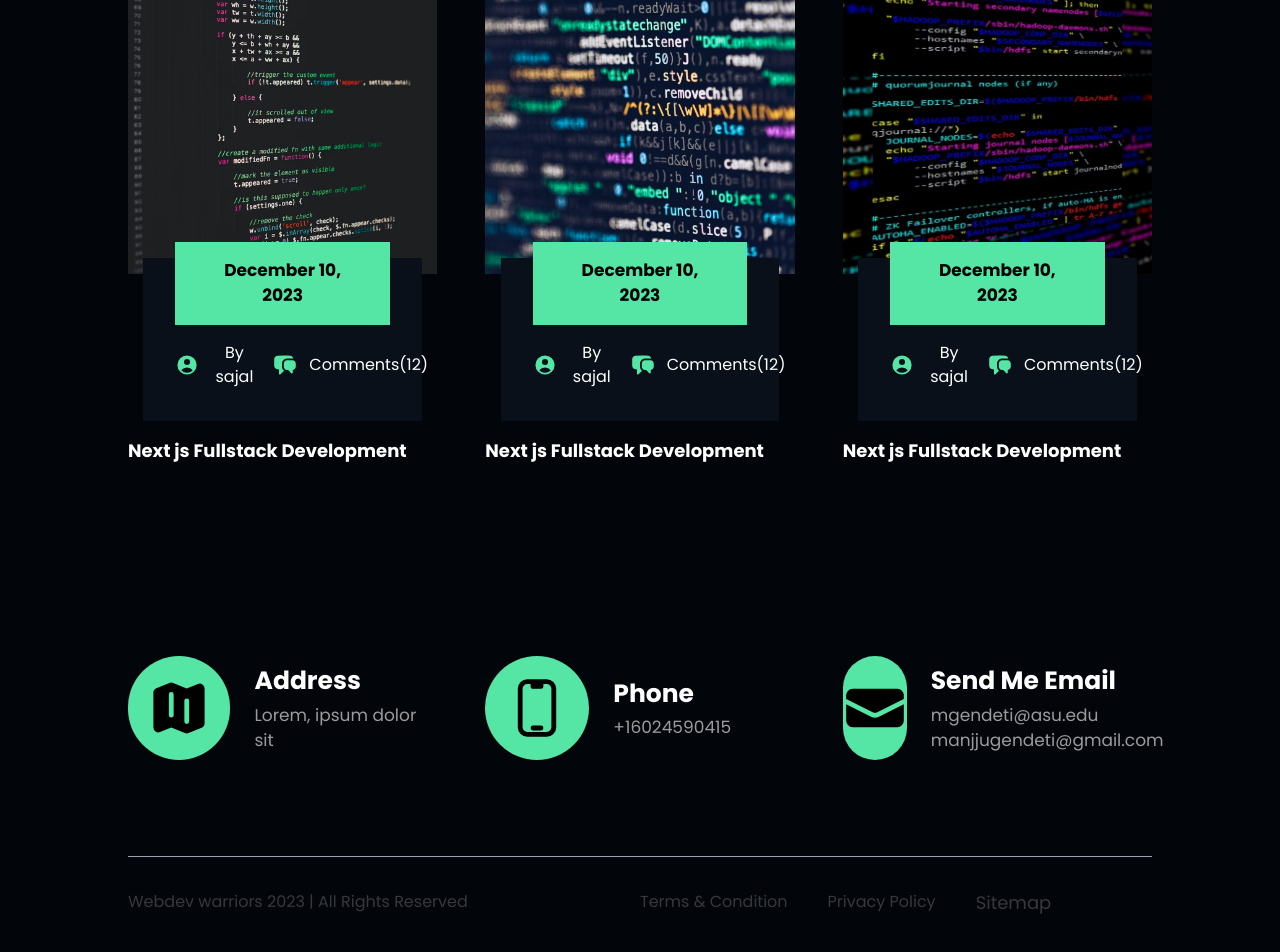
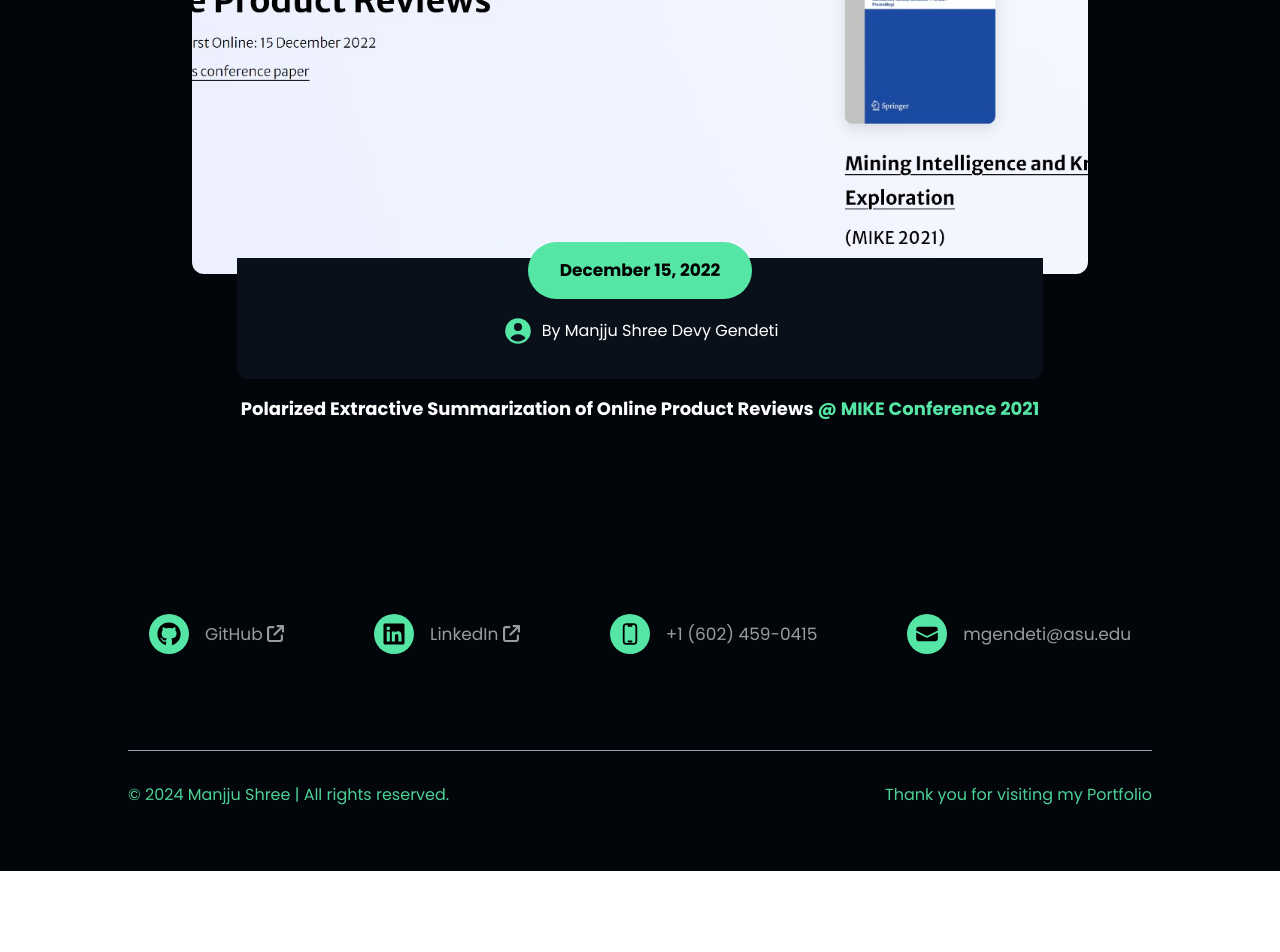
Before and after one commit to manju1201/MyPortfolio, a Next.js app: page / in a window 1280 px wide. Shown: the part 4623-5575 px from the top of the page. After the commit the page ends 5494 px from the top, so only its background shows below. Built offline with nearby package versions, Linux system fonts and the light colour scheme.

Commit message:
second push deployement

```diff
--- a/Components/Blog.tsx
+++ b/Components/Blog.tsx
@@ -1,3 +1,50 @@
+// import { ChatBubbleLeftRightIcon, UserCircleIcon } from "@heroicons/react/20/solid";
+// import Image from "next/image";
+// import React from "react";
+
+// const Blog = () => {
+//   return (
+//     <div className="pt-[4rem] md:pt-[8rem] pb-[4rem] bg-[#02050a]">
+//       <h1 className="heading">
+//         My <span className="text-yellow-400">Publication</span>
+//       </h1>
+//       <div className="grid grid-cols-1 lg:grid-cols-1 xl:grid-cols-1 mt-[4rem] gap-[3rem] w-[70%] mx-auto">
+//         <div>
+//           <div className="w-[100%] relative h-[400px] rounded-full">
+//             <Image
+//               src="/images/conference-paper.jpg"
+//               alt="blog"
+//               layout="fill"
+//               className="object-cover"
+//             />
+//           </div>
+//           <div
+//             className="w-[90%] text-center mx-auto bg-[#09101a] relative
+//                 p-[2rem] mt-[-1rem]"
+//           >
+//             <div
+//               className="w-fit px-[2rem] py-[1rem] bg-[#55e6a5] relative
+//                     mt-[-3rem] text-black font-semibold text-[17px] mx-auto"
+//             >
+//               December 15, 2022
+//             </div>
+//             <div className="flex flex-col md:flex-row items-center mt-[1rem] space-x-4">
+//                 <div className="flex items-center">
+//                     <UserCircleIcon className="w-[2rem] mx-auto h-[2rem] text-[#55e6a5]"/>
+//                     <p className="text-white">By Manjju Shree Devy Gendeti</p>
+//                 </div>
+//             </div>
+//           </div>
+//           <p className="mt-[1rem] text-white text-[18px] font-semibold">Polarized Extractive Summarization of Online Product Reviews @ MIKE Conference 2021</p>
+//         </div>
+//               </div>
+//     </div>
+//   );
+// };
+
+// export default Blog;
+
+
 import { ChatBubbleLeftRightIcon, UserCircleIcon } from "@heroicons/react/20/solid";
 import Image from "next/image";
 import React from "react";
@@ -6,14 +53,13 @@
   return (
     <div className="pt-[4rem] md:pt-[8rem] pb-[4rem] bg-[#02050a]">
       <h1 className="heading">
-        My
-        <span className="text-yellow-400">BLOG</span>
+        My <span className="text-yellow-400">Publication</span>
       </h1>
-      <div className="grid grid-cols-1 lg:grid-cols-2 xl:grid-cols-3 mt-[4rem] gap-[3rem] w-[80%] mx-auto">
+      <div className="grid grid-cols-1 lg:grid-cols-1 xl:grid-cols-1 mt-[4rem] gap-[3rem] w-[70%] mx-auto">
         <div>
-          <div className="w-[100%] relative h-[400px]">
+          <div className="w-[100%] relative h-[400px] rounded-xl overflow-hidden">
             <Image
-              src="/images/blog3.jpg"
+              src="/images/conference-paper.jpg"
               alt="blog"
               layout="fill"
               className="object-cover"
@@ -21,92 +67,26 @@
           </div>
           <div
             className="w-[90%] text-center mx-auto bg-[#09101a] relative
-                p-[2rem] mt-[-1rem]"
+                p-[2rem] mt-[-1rem] rounded-b-xl"
           >
             <div
               className="w-fit px-[2rem] py-[1rem] bg-[#55e6a5] relative
-                    mt-[-3rem] text-black font-semibold text-[17px] mx-auto"
+                    mt-[-3rem] text-black font-semibold text-[17px] mx-auto rounded-full"
             >
-              December 10, 2023
+              December 15, 2022
             </div>
-            <div className="flex flex-col md:flex-row items-center mt-[1rem] space-x-4">
-                <div className="flex items-center space-x-3">
-                    <UserCircleIcon className="w-[2rem] mx-auto h-[2rem] text-[#55e6a5]"/>
-                    <p className="text-white">By sajal</p>
-                </div>
-                <div className="flex items-center space-x-3 ">
-                    <ChatBubbleLeftRightIcon className="w-[1.5rem] mx-auto h-[1.5rem] text-[#55e6a5]"/>
-                    <p className="text-white">Comments(12)</p>
-                </div>
+            <div className="flex flex-col md:flex-row items-center justify-center mt-[1rem] space-x-4">
+              <div className="flex items-center">
+                <UserCircleIcon className="w-[2rem] mx-auto h-[2rem] text-[#55e6a5]" />
+                <p className="text-white ml-2">By Manjju Shree Devy Gendeti</p>
+              </div>
             </div>
           </div>
-          <p className="mt-[1rem] text-white text-[18px] font-semibold">Next js Fullstack Development</p>
+          <p className="mt-[1rem] text-white text-center text-[18px] font-semibold">
+            <a  href="https://link.springer.com/chapter/10.1007/978-3-031-21517-9_15" target="_blank">Polarized Extractive Summarization of Online Product Reviews <span className="text-[#55e6a5]">@ MIKE Conference 2021</span></a>
+
+          </p>
         </div>
-        <div>
-          <div className="w-[100%] relative h-[400px]">
-            <Image
-              src="/images/blog2.jpg"
-              alt="blog"
-              layout="fill"
-              className="object-cover"
-            />
-          </div>
-          <div
-            className="w-[90%] text-center mx-auto bg-[#09101a] relative
-                p-[2rem] mt-[-1rem]"
-          >
-            <div
-              className="w-fit px-[2rem] py-[1rem] bg-[#55e6a5] relative
-                    mt-[-3rem] text-black font-semibold text-[17px] mx-auto"
-            >
-              December 10, 2023
-            </div>
-            <div className="flex flex-col md:flex-row items-center mt-[1rem] space-x-4">
-                <div className="flex items-center space-x-3">
-                    <UserCircleIcon className="w-[2rem] mx-auto h-[2rem] text-[#55e6a5]"/>
-                    <p className="text-white">By sajal</p>
-                </div>
-                <div className="flex items-center space-x-3 ">
-                    <ChatBubbleLeftRightIcon className="w-[1.5rem] mx-auto h-[1.5rem] text-[#55e6a5]"/>
-                    <p className="text-white">Comments(12)</p>
-                </div>
-            </div>
-          </div>
-          <p className="mt-[1rem] text-white text-[18px] font-semibold">Next js Fullstack Development</p>
-        </div>
-        <div>
-          <div className="w-[100%] relative h-[400px]">
-            <Image
-              src="/images/blog1.jpg"
-              alt="blog"
-              layout="fill"
-              className="object-cover"
-            />
-          </div>
-          <div
-            className="w-[90%] text-center mx-auto bg-[#09101a] relative
-                p-[2rem] mt-[-1rem]"
-          >
-            <div
-              className="w-fit px-[2rem] py-[1rem] bg-[#55e6a5] relative
-                    mt-[-3rem] text-black font-semibold text-[17px] mx-auto"
-            >
-              December 10, 2023
-            </div>
-            <div className="flex flex-col md:flex-row items-center mt-[1rem] space-x-4">
-                <div className="flex items-center space-x-3">
-                    <UserCircleIcon className="w-[2rem] mx-auto h-[2rem] text-[#55e6a5]"/>
-                    <p className="text-white">By sajal</p>
-                </div>
-                <div className="flex items-center space-x-3 ">
-                    <ChatBubbleLeftRightIcon className="w-[1.5rem] mx-auto h-[1.5rem] text-[#55e6a5]"/>
-                    <p className="text-white">Comments(12)</p>
-                </div>
-            </div>
-          </div>
-          <p className="mt-[1rem] text-white text-[18px] font-semibold">Next js Fullstack Development</p>
-        </div>
-
       </div>
     </div>
   );
--- a/Components/Footer.tsx
+++ b/Components/Footer.tsx
@@ -1,63 +1,153 @@
+// import {
+//   DevicePhoneMobileIcon,
+//   EnvelopeIcon,
+//   MapIcon,
+// } from "@heroicons/react/20/solid";
+
+// import { FontAwesomeIcon } from '@fortawesome/react-fontawesome';
+// import { faLinkedin, faGithub } from '@fortawesome/free-brands-svg-icons';
+// import React from "react";
+
+// const Footer = () => {
+//   return (
+//     <div className="pt-[8rem] pb-[4rem] bg-[#02050a]">
+//       <div className="grid border-b-[1px] pb-[6rem] border-gray-400 grid-cols-1 lg:grid-cols-3 md:grid-cols-2 w-[80%] mx-auto gap-[3rem]">
+//       <div className="flex items-start space-x-6">
+//   <div className="flex flex-col items-center space-y-4">
+//     <div className="flex items-center space-x-2">
+//       <div className="md:w-[1.5rem] md:h-[1.5rem] w-[1.5rem] h-[1.5rem] flex items-center justify-center rounded-full bg-[#55e6a5]">
+//         <FontAwesomeIcon icon={faGithub} className="text-black" />
+//       </div>
+//       <p className="text-[10px] text-white opacity-60">
+//         <a href="https://github.com/manju1201" target="_blank" rel="noopener noreferrer">
+//           GitHub
+//         </a>
+//       </p>
+//     </div>
+//     <div className="flex items-center space-x-2">
+//       <div className="md:w-[1.5rem] md:h-[1.5rem] w-[1.5rem] h-[1.5rem] flex items-center justify-center rounded-full bg-[#55e6a5]">
+//         <FontAwesomeIcon icon={faLinkedin} className="text-black" />
+//       </div>
+//       <p className="text-[10px] text-white opacity-60">
+//         <a href="https://www.linkedin.com/in/manju-shree/" target="_blank" rel="noopener noreferrer">
+//           LinkedIn
+//         </a>
+//       </p>
+//     </div>
+//   </div>
+// </div>
+
+
+
+//         <div className="flex items-center space-x-6">
+//           <div className="md:w-[6.5rem] md:h-[6.5rem] w-[5rem] h-[5rem] flex items-center justify-center rounded-full bg-[#55e6a5]">
+//             <DevicePhoneMobileIcon className="md:w-[4rem] md:h-[4rem] w-[3.5rem] h-[3.5rem] text-black" />
+//           </div>
+//           <div>
+//             <h1 className="text-[25px] mb-[0.2rem] font-semibold text-[white]">
+//               Phone
+//             </h1>
+//             <p className="text-[17px] w-[90%] text-white opacity-60">
+//               +16024590415
+//             </p>
+//           </div>
+//         </div>
+//         <div className="flex items-center space-x-6">
+//           <div className="md:w-[6.5rem] md:h-[6.5rem] w-[5rem] h-[5rem] flex items-center justify-center rounded-full bg-[#55e6a5]">
+//             <EnvelopeIcon className="md:w-[4rem] md:h-[4rem] w-[3.5rem] h-[3.5rem] text-black" />
+//           </div>
+//           <div>
+//             <h1 className="text-[25px] mb-[0.2rem] font-semibold text-[white]">
+//               Email Me
+//             </h1>
+//             <p className="text-[17px] w-[90%] text-white opacity-60">
+//               mgendeti@asu.edu
+//             </p>
+//           </div>
+//         </div>
+//       </div>
+//       <div className="w-[80%] mt-[2rem] mx-auto flex items-center justify-between">
+// <div className="text-[16px] text-[#55e6a5] opacity-90">
+//     © 2024 Manjju Shree | All rights reserved.
+//   </div>
+//   <div className="flex items-center space-x-10">
+//     <p className="text-[16px] text-[#55e6a5] opacity-90 text-right">Thank you for visiting my Portfolio</p>
+//   </div>
+// </div>
+//     </div>
+//   );
+// };
+
+// export default Footer;
+
+
+
+
+
 import {
   DevicePhoneMobileIcon,
   EnvelopeIcon,
-  MapIcon,
+  GlobeAltIcon
 } from "@heroicons/react/20/solid";
+
+
+import { FontAwesomeIcon } from '@fortawesome/react-fontawesome';
+import { faLinkedin, faGithub } from '@fortawesome/free-brands-svg-icons';
+import { faArrowUpRightFromSquare } from '@fortawesome/free-solid-svg-icons';
+
 import React from "react";
 
 const Footer = () => {
   return (
     <div className="pt-[8rem] pb-[4rem] bg-[#02050a]">
-      <div className="grid border-b-[1px] pb-[6rem] border-gray-400 grid-cols-1 lg:grid-cols-3 md:grid-cols-2 w-[80%] mx-auto gap-[3rem]">
-        <div className="flex items-center space-x-6">
-          <div className="md:w-[6.5rem] md:h-[6.5rem] w-[5rem] h-[5rem] flex items-center justify-center rounded-full bg-[#55e6a5]">
-            <MapIcon className="md:w-[4rem] md:h-[4rem] w-[3.5rem] h-[3.5rem] text-black" />
+      <div className="flex justify-around border-b-[1px] pb-[6rem] border-gray-400 w-[80%] mx-auto gap-[3rem]">
+        <div className="flex items-center space-x-4">
+          <div className="w-[2.5rem] h-[2.5rem] flex items-center justify-center rounded-full bg-[#55e6a5]">
+            <FontAwesomeIcon icon={faGithub} className="text-black w-[1.5rem] h-[1.5rem]" />
+          </div>
+          <p className="text-[17px] text-white opacity-60">
+            <a href="https://github.com/manju1201" target="_blank" rel="noopener noreferrer">
+              GitHub <FontAwesomeIcon icon={faArrowUpRightFromSquare} />
+            </a>
+          </p>
+        </div>
+        <div className="flex items-center space-x-4">
+          <div className="w-[2.5rem] h-[2.5rem] flex items-center justify-center rounded-full bg-[#55e6a5]">
+            <FontAwesomeIcon icon={faLinkedin} className="text-black w-[1.5rem] h-[1.5rem]" />
+          </div>
+          <p className="text-[17px] text-white opacity-60">
+            <a href="https://www.linkedin.com/in/manju-shree/" target="_blank" rel="noopener noreferrer">
+              LinkedIn <FontAwesomeIcon icon={faArrowUpRightFromSquare} />
+            </a>
+          </p>
+        </div>
+        <div className="flex items-center space-x-4">
+          <div className="w-[2.5rem] h-[2.5rem] flex items-center justify-center rounded-full bg-[#55e6a5]">
+            <DevicePhoneMobileIcon className="w-[1.5rem] h-[1.5rem] text-black" />
           </div>
           <div>
-            <h1 className="text-[25px] mb-[0.2rem] font-semibold text-[white]">
-              Address
-            </h1>
-            <p className="text-[17px] w-[90%] text-white opacity-60">
-              Lorem, ipsum dolor sit
+            <p className="text-[17px] text-white opacity-60">
+              +1 (602) 459-0415
             </p>
           </div>
         </div>
-        <div className="flex items-center space-x-6">
-          <div className="md:w-[6.5rem] md:h-[6.5rem] w-[5rem] h-[5rem] flex items-center justify-center rounded-full bg-[#55e6a5]">
-            <DevicePhoneMobileIcon className="md:w-[4rem] md:h-[4rem] w-[3.5rem] h-[3.5rem] text-black" />
+        <div className="flex items-center space-x-4">
+          <div className="w-[2.5rem] h-[2.5rem] flex items-center justify-center rounded-full bg-[#55e6a5]">
+            <EnvelopeIcon className="w-[1.5rem] h-[1.5rem] text-black" />
           </div>
           <div>
-            <h1 className="text-[25px] mb-[0.2rem] font-semibold text-[white]">
-              Phone
-            </h1>
-            <p className="text-[17px] w-[90%] text-white opacity-60">
-              +16024590415
-            </p>
-          </div>
-        </div>
-        <div className="flex items-center space-x-6">
-          <div className="md:w-[6.5rem] md:h-[6.5rem] w-[5rem] h-[5rem] flex items-center justify-center rounded-full bg-[#55e6a5]">
-            <EnvelopeIcon className="md:w-[4rem] md:h-[4rem] w-[3.5rem] h-[3.5rem] text-black" />
-          </div>
-          <div>
-            <h1 className="text-[25px] mb-[0.2rem] font-semibold text-[white]">
-              Send Me Email
-            </h1>
-            <p className="text-[17px] w-[90%] text-white opacity-60">
-              mgendeti@asu.edu <br />
-              manjjugendeti@gmail.com
+            <p className="text-[17px] text-white opacity-60">
+              <a href="mailto:mgendeti@asu.edu">mgendeti@asu.edu</a>
             </p>
           </div>
         </div>
       </div>
-      <div className="w-[80%] mt-[2rem] mx-auto grid grid-cols-1 md:grid-cols-2 items-center justify-between ">
-        <div className="text-[16px] mb-[2rem] md:mb-0 text-white opacity-20">
-          Webdev warriors 2023 | All Rights Reserved
+      <div className="w-[80%] mt-[2rem] mx-auto flex items-center justify-between">
+        <div className="text-[16px] text-[#55e6a5] opacity-90">
+          © 2024 Manjju Shree | All rights reserved.
         </div>
         <div className="flex items-center space-x-10">
-          <p className="text-[16px] text-white opacity-20">Terms & Condition</p>
-          <p className="text-[16px] text-white opacity-20">Privacy Policy</p>
-          <p className="text-[18px] text-white opacity-20">Sitemap</p>
+          <p className="text-[16px] text-[#55e6a5] opacity-90 text-right">Thank you for visiting my Portfolio</p>
         </div>
       </div>
     </div>
--- a/package.json
+++ b/package.json
@@ -9,6 +9,9 @@
     "lint": "next lint"
   },
   "dependencies": {
+    "@fortawesome/free-brands-svg-icons": "^6.5.2",
+    "@fortawesome/free-solid-svg-icons": "^6.5.2",
+    "@fortawesome/react-fontawesome": "^0.2.2",
     "@heroicons/react": "^2.1.3",
     "aos": "^3.0.0-beta.6",
     "next": "14.2.3",
```
Also changed, not shown: public/images/conference-paper.jpg (added), 1 other file (tests, documents, lock files or other folders).
